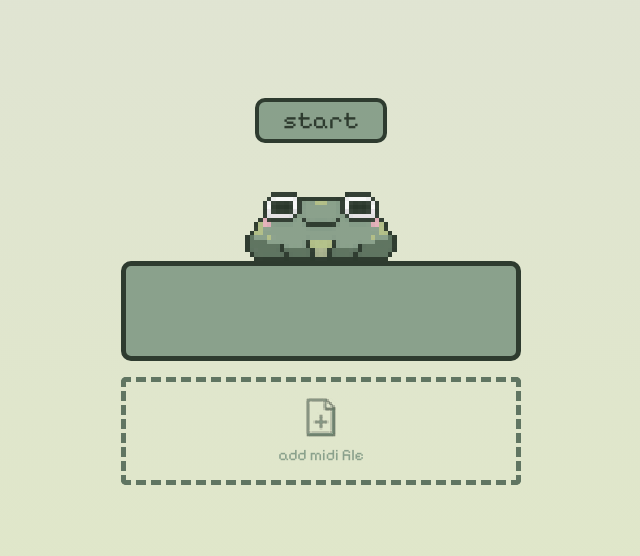
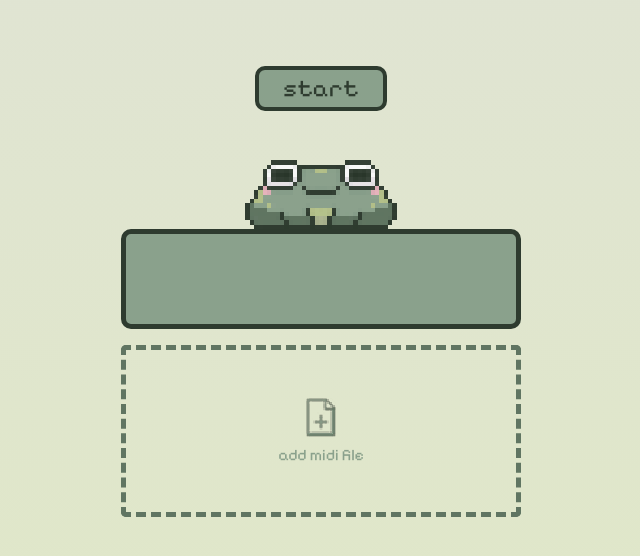
Before and after one commit to lininil/muscribe, a Flask app: page / in a window 1280 px wide. Shown: the part 50-606 px from the top of the page, without its empty margins (319-959 px from the left). Run offline with Flask 3, Linux system fonts and the light colour scheme.

Commit message:
styling edits

```diff
--- a/static/main.css
+++ b/static/main.css
@@ -89,7 +89,8 @@ button {
     border-radius: 10px;
     cursor: pointer;
     transition-duration: 0.4s;
-    margin: 2rem;
+    margin: 0;
+    margin-bottom: 2rem;
 }
 
 .start-btn:hover {
@@ -125,6 +126,8 @@ button {
     justify-content: center;
     width: 400px;
     transition-duration: 0.4s;
+    padding-top: 2rem;
+    padding-bottom: 2rem;
 }
 
 #uploadForm {
--- a/templates/index.html
+++ b/templates/index.html
@@ -116,12 +116,20 @@
 
 
     document.getElementById("close-button").addEventListener("click", () => {
-      window.electronAPI.close();
-    });
+        if (window.electronAPI && window.electronAPI.close) {
+          window.electronAPI.close();
+        } else {
+          console.error("electronAPI.close is not defined");
+        }
+      });
 
-    document.getElementById("mini-button").addEventListener("click", () => {
-      window.electronAPI.minimize();
-    });
+      document.getElementById("mini-button").addEventListener("click", () => {
+        if (window.electronAPI && window.electronAPI.minimize) {
+          window.electronAPI.minimize();
+        } else {
+          console.error("electronAPI.minimize is not defined");
+        }
+      });
   </script>
 </body>
 
```
